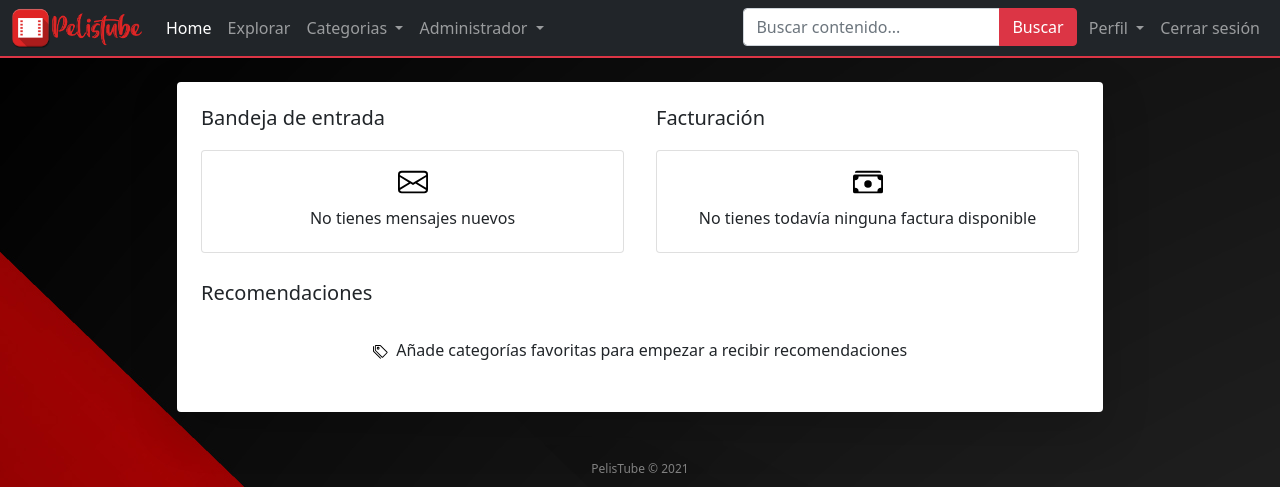
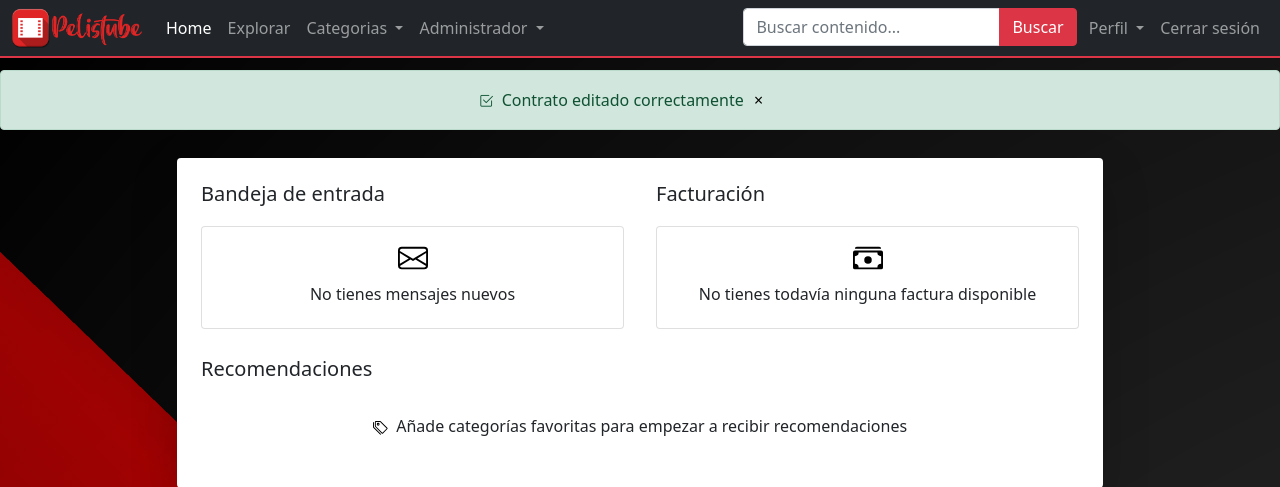
Before and after one commit to Joan6ALC/Base-de-Datos-2, a PHP site: page /login.php?msg=12 in a window 1280 px wide. Shown: the top 487 px of the page. Run offline with PHP 8.4, Linux system fonts and the light colour scheme; the visitor is signed in with stand-in values (Sample User, id 1); data that the repository does not hold is empty; some libraries are stand-ins or nearby versions.

Commit message:
msg jaja

```diff
--- a/editarUsuariForm.php
+++ b/editarUsuariForm.php
@@ -24,7 +24,7 @@
 </head>
     <body>
         <header>
-            <?php include "navbar.php"; ?>
+            <?php include "navbar.php";?>
         </header>
         <section>
 
--- a/missatge.php
+++ b/missatge.php
@@ -102,6 +102,36 @@ if(isset($_GET['msg'])){
                     </div>';
             break;
 
+        case 11: // Creació contracte
+            echo    '<div class="alert alert-success alert-dismissible fade show" role="alert">
+                            <i class="bi-check2-square" style="font-size: 0.9rem;"></i>
+                            &nbspContrato creado correctamente
+                            <button type="button" style="background-color: transparent; border: 0px; class="close" data-dismiss="alert" aria-label="close">
+                                <span aria-hidden="true">&times;</span>
+                            </button>
+                    </div>';
+            break;
+
+        case 12: // Edició contracte
+            echo    '<div class="alert alert-success alert-dismissible fade show" role="alert">
+                            <i class="bi-check2-square" style="font-size: 0.9rem;"></i>
+                            &nbspContrato editado correctamente
+                            <button type="button" style="background-color: transparent; border: 0px; class="close" data-dismiss="alert" aria-label="close">
+                                <span aria-hidden="true">&times;</span>
+                            </button>
+                    </div>';
+            break;
+
+        case 13: // Pagar
+            echo    '<div class="alert alert-success alert-dismissible fade show" role="alert">
+                            <i class="bi-check2-square" style="font-size: 0.9rem;"></i>
+                            &nbspPagado correctamente
+                            <button type="button" style="background-color: transparent; border: 0px; class="close" data-dismiss="alert" aria-label="close">
+                                <span aria-hidden="true">&times;</span>
+                            </button>
+                    </div>';
+            break;
+
         default:
     }
 }
--- a/nohihaFactures.php
+++ b/nohihaFactures.php
@@ -20,7 +20,8 @@
 </head>
     <body>
         <header>
-            <?php include "navbar.php"; ?>
+            <?php include "navbar.php";
+            include "missatge.php";?>
         </header>
             <section>
                 <div class = "container">
@@ -33,7 +34,7 @@
                                         d'on haguem vengut a n'aquest-->
                                         <form action="<?php echo $redir ?>" method="post">
                                             <h1 class="title-small">
-                                                <center> No tens cap factura </center>
+                                                <center> No hay facturas </center>
                                             </h1>
                                             <br>
                                             <center>
--- a/pagar.php
+++ b/pagar.php
@@ -17,7 +17,7 @@
     $actualitzar = "update factura set dataPagament = '".$localdate."' where IdFactura = '".$factura."'";
 
     mysqli_query($con, $actualitzar);
-    header("Location: $redir");
+    header("Location: $redir?msg=13");
     die();
 ?>
 <!DOCTYPE html>
@@ -32,7 +32,8 @@
 </head>
     <body>
         <header>
-            <?php include "navbar.php"; ?>
+            <?php include "navbar.php";
+            include "missatge.php";?>
         </header>
         <!-- Frameworks -->
         <script src="https://code.jquery.com/jquery-3.2.1.slim.min.js" integrity="sha384-KJ3o2DKtIkvYIK3UENzmM7KCkRr/rE9/Qpg6aAZGJwFDMVNA/GpGFF93hXpG5KkN" crossorigin="anonymous"></script>
--- a/veureFactures.php
+++ b/veureFactures.php
@@ -49,7 +49,8 @@ $importfila = $resu["import"];
 
 <body>
     <header>
-        <?php include "navbar.php"; ?>
+        <?php include "navbar.php";
+        include "missatge.php";?>
     </header>
     <section>
         <!-- quadre on mostrem la informació del contracte de l'usuari-->
--- a/veureFacturesNoPagades.php
+++ b/veureFacturesNoPagades.php
@@ -30,7 +30,8 @@
 </head>
     <body>
         <header>
-            <?php include "navbar.php"; ?>
+            <?php include "navbar.php";
+            include "missatge.php";?>
         </header>
         <section>
         <?php
@@ -68,7 +69,7 @@
                             <td>'.$dataFifila.'</td>
                             <td>'.$importfila.'</td>
                             <td>
-                            <a href="pagar.php?value='.$trob.'&redir=veureFacturesNoPagades.php" class="btn btn-danger">Pagar</a>
+                            <a href="pagar.php?msg=13&value='.$trob.'&redir=veureFacturesNoPagades.php" class="btn btn-danger">Pagar</a>
                             </td>
                           </tr>
                         </tbody>
```
Also changed, not shown: editarContracte.php (+9 -4 lines), editarContracteForm.php (+7 -1 lines).
